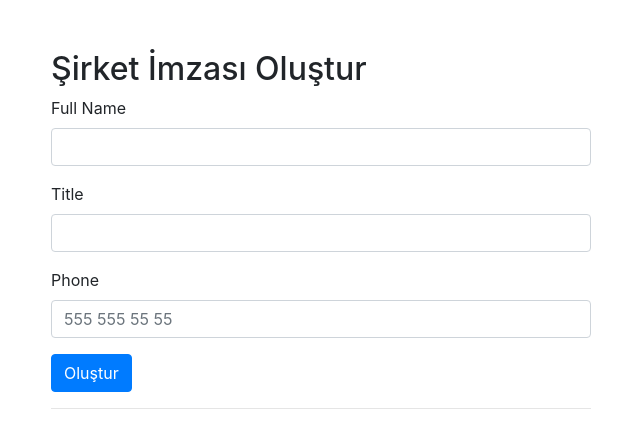
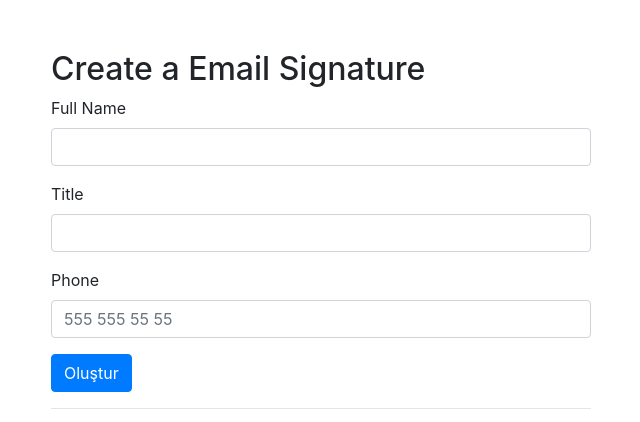
Before and after one commit to mahmutisci/signature-generator, a plain HTML site: page index.html in a window 1280 px wide. Shown: the top 422 px of the page, without its empty margins (319-959 px from the left). Drawn offline with Linux system fonts and the light colour scheme.

Commit message:
update title

```diff
--- a/index.html
+++ b/index.html
@@ -11,7 +11,7 @@
     <div class="container" style="margin-top: 50px;">
         <div class="row">
             <div class="col-md-6 offset-md-3">
-                <h2>Şirket İmzası Oluştur</h2>
+                <h2>Create a Email Signature</h2>
                 <form action="" class="signature-generator">
                     <div class="form-group">
                         <label for="name">Full Name</label>
```
